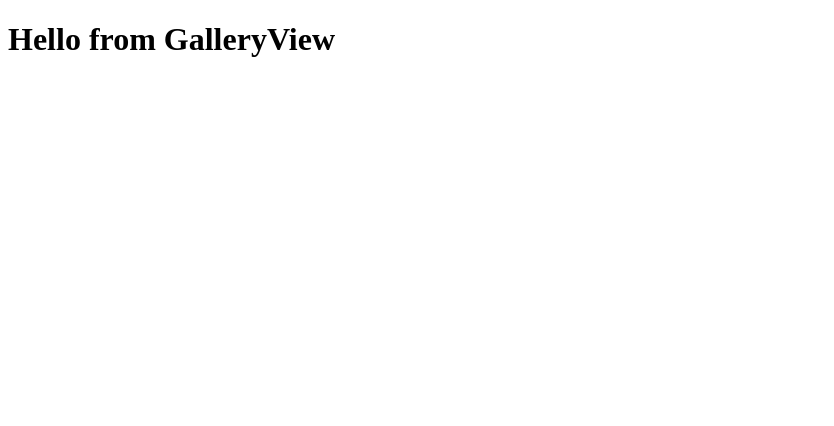
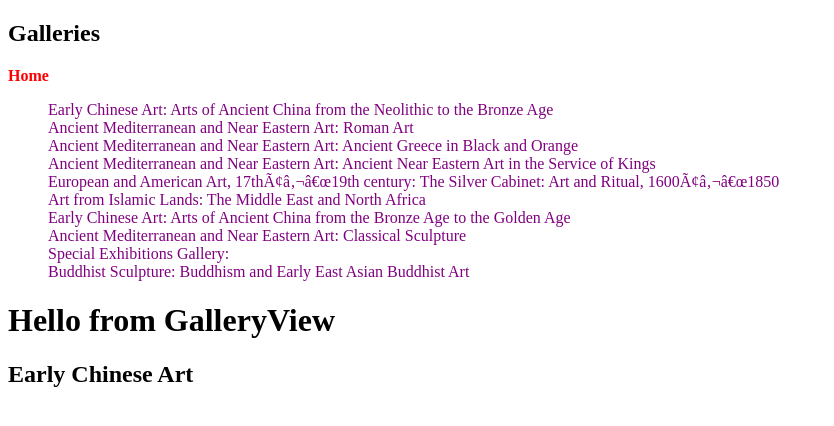
Before and after one commit to sonhyejoo/art-museum, a React (Create React App) app: page /galleries/1600 in a window 1280 px wide. Shown: the top 426 px of the page, without its empty margins (0-834 px from the left). Built offline with nearby package versions, Linux system fonts and the light colour scheme.

Commit message:
galleryId parsed in galleryNavigation

```diff
--- a/src/App.js
+++ b/src/App.js
@@ -6,12 +6,14 @@ import { Route, Switch, NavLink, Router } from "react-router-dom";
 function App() {
   return (
     <div className="page-wrapper">
+      <GalleryNavigation galleries={harvardArt} />
+
       <Switch>
         <Route exact path="/">
-          <GalleryNavigation galleries={harvardArt} />
+          <h2>Harvard Art Museum</h2>
         </Route>
         <Route path="/galleries/:galleryId">
-          <GalleryView />
+          <GalleryView galleries={harvardArt} />
         </Route>
       </Switch>
     </div>
--- a/src/components/GalleryNavigation/index.js
+++ b/src/components/GalleryNavigation/index.js
@@ -3,7 +3,6 @@ import "./GalleryNavigation.css";
 
 function GalleryNavigation({ galleries: { records: records } }) {
   const { url } = useRouteMatch();
-  console.log(url);
   return (
     <nav>
       <h1>Galleries</h1>
@@ -12,7 +11,9 @@ function GalleryNavigation({ galleries: { records: records } }) {
         {records.map((el) => {
           return (
             <li key={el.id}>
-              <NavLink to={`galleries/${el.gallerynumber}`}>{el.name}</NavLink>
+              <NavLink to={`galleries/${el.gallerynumber}`}>
+                {el.name}: {el.theme}
+              </NavLink>
             </li>
           );
         })}
--- a/src/components/GalleryView/index.js
+++ b/src/components/GalleryView/index.js
@@ -1,7 +1,14 @@
-function GalleryView() {
+import { useParams } from "react-router-dom";
+
+function GalleryView({ galleries: { records } }) {
+  const { galleryId } = useParams();
+  const gallery = records.find((el) => el.id === parseInt(galleryId));
+  console.log(gallery);
+
   return (
     <div>
-      <h1>Hello from GalleryView</h1>
+      <h1>Hello from GalleryView </h1>
+      <h2>{gallery.name}</h2>
     </div>
   );
 }
```
